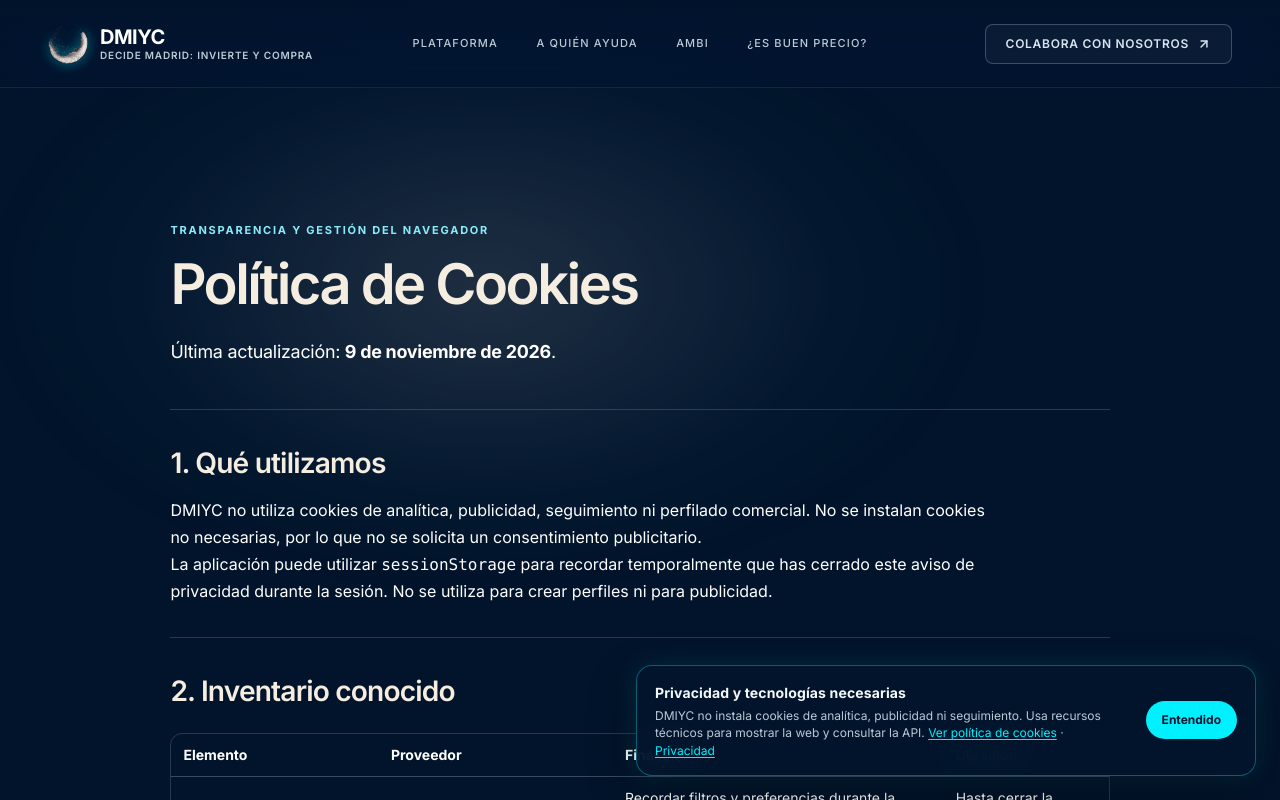
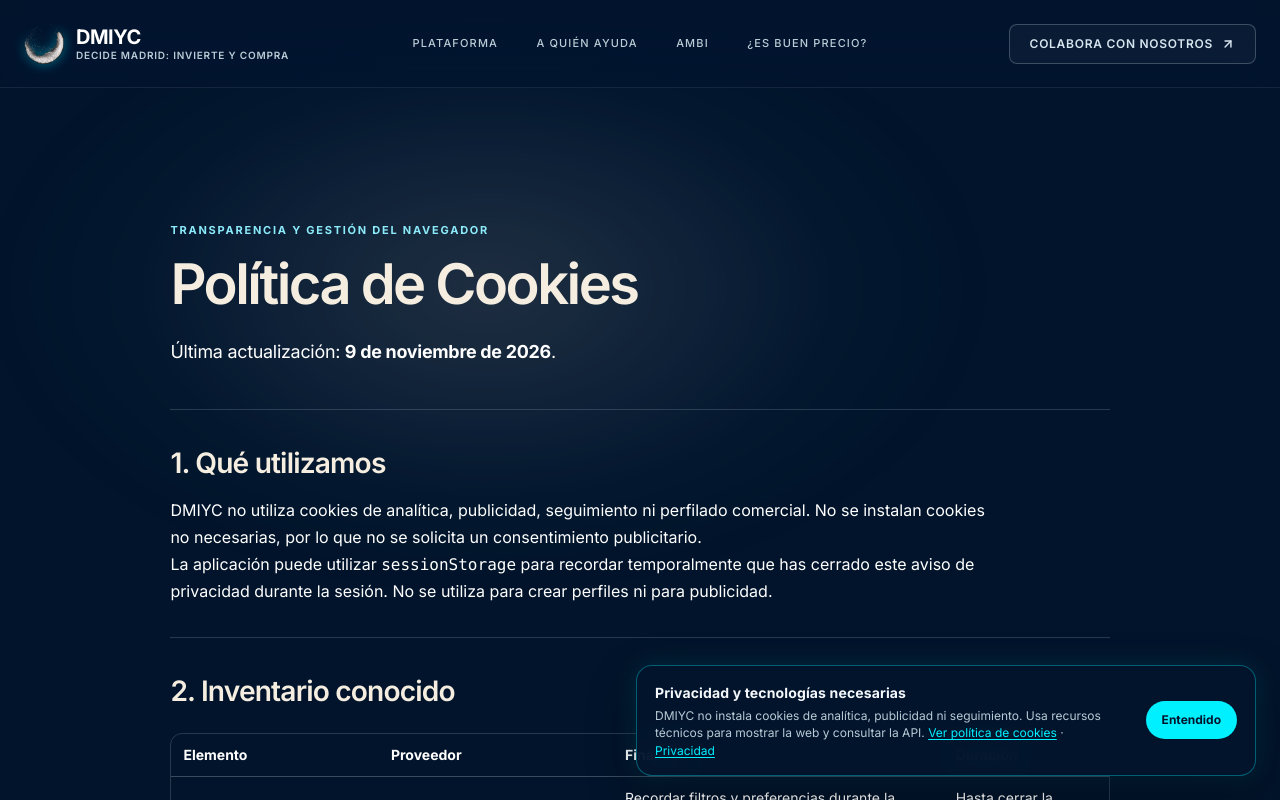
Before and after one commit to rodrigoapvigil/madrid-urban-intelligent, a Next.js app in the folder frontend/: page /cookies in a window 1280 px wide. Shown: the top 800 px of the page. Built offline with nearby package versions, Linux system fonts and the light colour scheme.

Commit message:
Paso 8: Márgenes y alineación comunes de escritorio

```diff
--- a/frontend/components/SiteChrome.css
+++ b/frontend/components/SiteChrome.css
@@ -1,6 +1,12 @@
 /* ==========================================================================
    SITE HEADER UNIFICADO (Idéntico a MadridLanding en todas las páginas)
    ========================================================================== */
+:root {
+  --page-max: 1600px;
+  --page-gutter: 24px;
+  --page-content-max: calc(var(--page-max) - 2 * var(--page-gutter));
+}
+
 .site-header,
 .mi-header {
   position: sticky;
@@ -931,3 +937,23 @@ main.editorial-page:not(.editorial-page--methodology) { padding-bottom: 40px !im
   .auros-footer__nav a { font-size: 12px !important; }
   .editorial-page + .auros-footer { margin-top: 24px !important; padding-top: 28px !important; }
 }
+
+/* Shared desktop alignment grid for DMIYC dashboard and site pages. */
+@media (min-width: 1201px) {
+  .site-header, .mi-header {
+    grid-template-columns: minmax(0, 1fr) auto minmax(0, 1fr);
+    gap: 32px;
+    padding-inline: max(var(--page-gutter), calc((100vw - var(--page-max)) / 2 + var(--page-gutter)));
+  }
+
+  .site-header .site-brand,
+  .mi-header .mi-brand { justify-self: start; }
+  .site-header .site-navigation,
+  .mi-header .site-navigation { justify-self: center; }
+  .site-header .mi-header__cta,
+  .mi-header .mi-header__cta { justify-self: end; }
+
+  .auros-footer__inner {
+    width: min(var(--page-content-max), calc(100% - 2 * var(--page-gutter)));
+  }
+}
```
Also changed, not shown: frontend/components/MadridDashboardV2.css.
